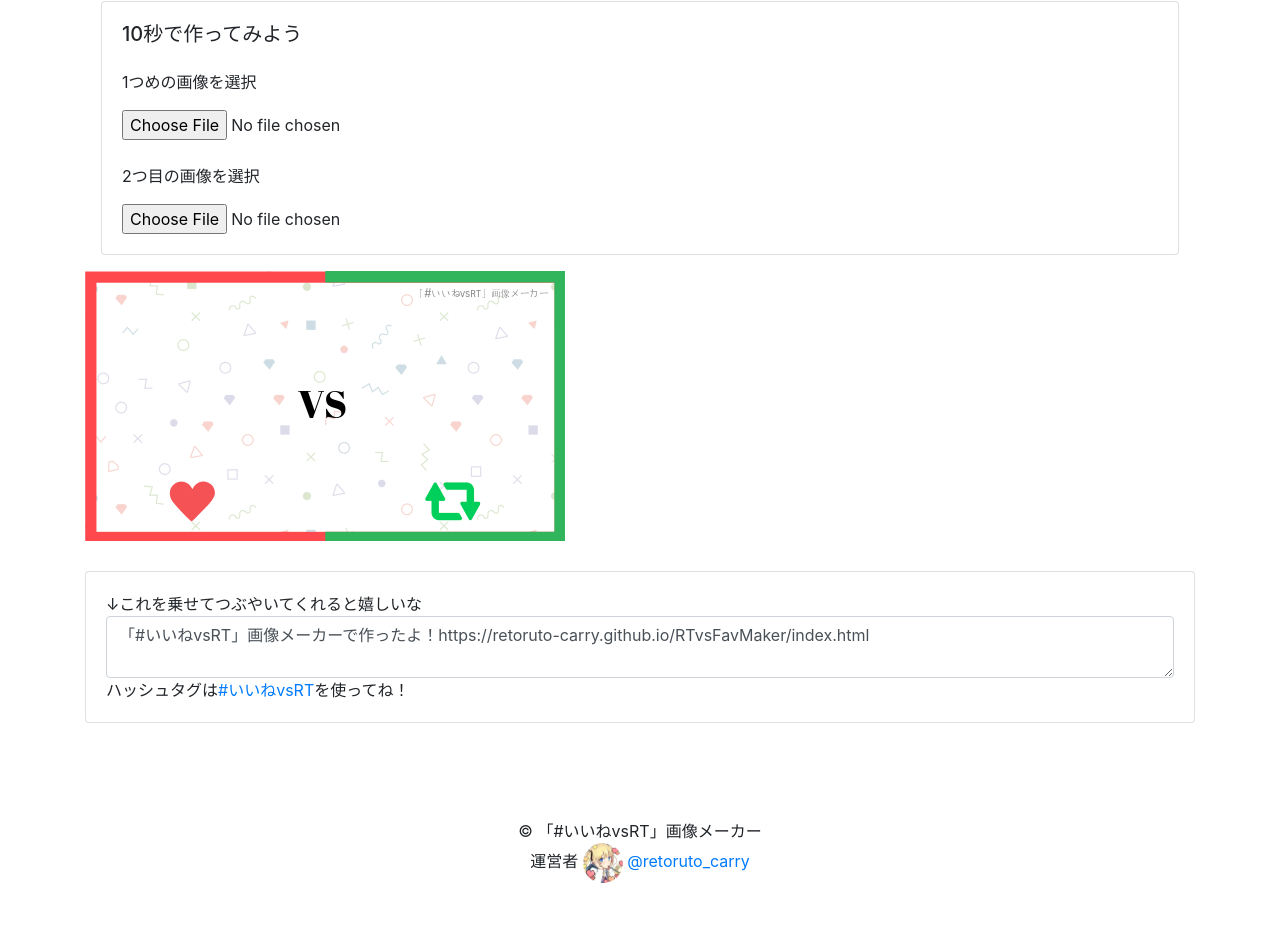
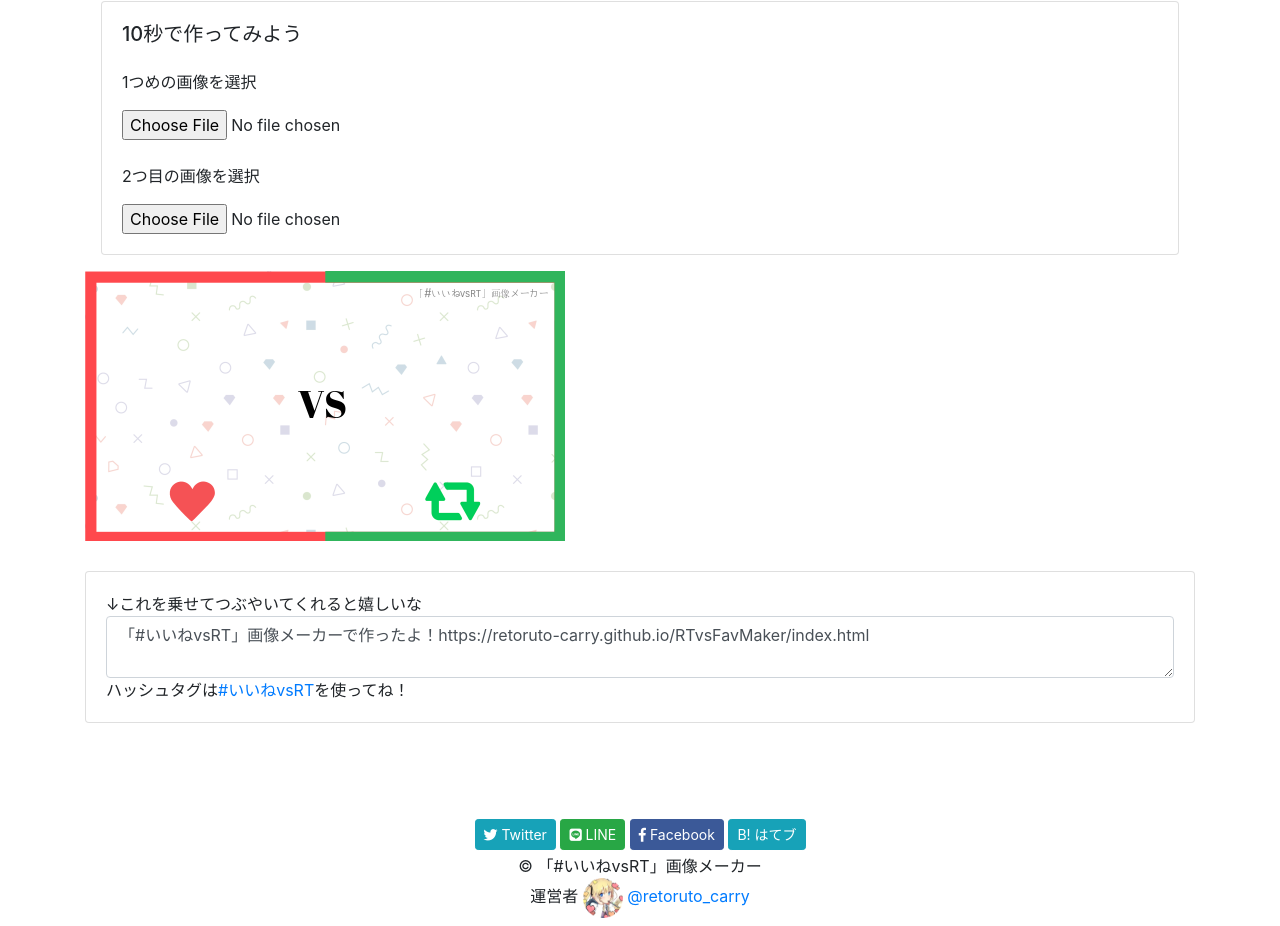
Before and after one commit to retoruto-carry/RTvsFavMaker, a plain HTML site: page index.html in a window 1280 px wide. Shown: the part 591-1517 px from the top of the page. Before the commit the page ends 1482 px from the top, so only its background shows below. Drawn offline with nearby package versions, Linux system fonts and the light colour scheme.

Commit message:
SNSシェアリンクを修正

```diff
--- a/index.html
+++ b/index.html
@@ -54,7 +54,7 @@
                 <h1 style="font-size:2rem">「#いいねvsRT」画像メーカー</h1>
                 <div class="mb-3">
                         <a class="btn btn-info btn-sm mb-1" href="http://twitter.com/share?url=https://retoruto-carry.github.io/RTvsFavMaker/index.html&amp;text=「いいねvsRT」画像メーカー。簡単にいいねとRTでせんそうを生み出す画像を作れるサービスです。%20%20%23いいねvsRT%0a" target="_blank" role="button" aria-pressed="true"><i class="fab fa-twitter"></i> Twitter</a>
-                        <a class="btn btn-success btn-sm mb-1" href="http://line.me/R/msg/text/?「#いいねvsRT」画像メーカー。簡単にツイッターでいいねとRTでせんそうを生み出す画像を作れるサービスです。%0ahttps://retoruto-carry.github.io/RTvsFavMaker/index.html" target="_blank"><i class="fab fa-line"></i> LINE</a>
+                        <a class="btn btn-success btn-sm mb-1" href="http://line.me/R/msg/text/?「いいねvsRT」画像メーカー。簡単にツイッターでいいねとRTでせんそうを生み出す画像を作れるサービスです。%0ahttps://retoruto-carry.github.io/RTvsFavMaker/index.html" target="_blank"><i class="fab fa-line"></i> LINE</a>
                         <a class="btn btn-sm btn-dark mb-1" style="background-color:#3B5998;border-color:#3B5998" href="http://www.facebook.com/share.php?u=https://retoruto-carry.github.io/RTvsFavMaker/index.html" onclick="window.open(this.href, 'FBwindow', 'width=650, height=450, menubar=no, toolbar=no, scrollbars=yes'); return false;"><i class="fab fa-facebook-f"></i> Facebook</a>
                         <a class="btn btn-info btn-sm mb-1" href="http://b.hatena.ne.jp/entry/https://retoruto-carry.github.io/RTvsFavMaker/index.html" target="_blank">B! はてブ</a>
                         </div>
@@ -98,6 +98,12 @@
 
 
         <div class="text-center mt-5 pt-5">
+            <div class="">
+                    <a class="btn btn-info btn-sm mb-1" href="http://twitter.com/share?url=https://retoruto-carry.github.io/RTvsFavMaker/index.html&amp;text=「いいねvsRT」画像メーカー。簡単にいいねとRTでせんそうを生み出す画像を作れるサービスです。%20%20%23いいねvsRT%0a" target="_blank" role="button" aria-pressed="true"><i class="fab fa-twitter"></i> Twitter</a>
+                    <a class="btn btn-success btn-sm mb-1" href="http://line.me/R/msg/text/?「いいねvsRT」画像メーカー。簡単にツイッターでいいねとRTでせんそうを生み出す画像を作れるサービスです。%0ahttps://retoruto-carry.github.io/RTvsFavMaker/index.html" target="_blank"><i class="fab fa-line"></i> LINE</a>
+                    <a class="btn btn-sm btn-dark mb-1" style="background-color:#3B5998;border-color:#3B5998" href="http://www.facebook.com/share.php?u=https://retoruto-carry.github.io/RTvsFavMaker/index.html" onclick="window.open(this.href, 'FBwindow', 'width=650, height=450, menubar=no, toolbar=no, scrollbars=yes'); return false;"><i class="fab fa-facebook-f"></i> Facebook</a>
+                    <a class="btn btn-info btn-sm mb-1" href="http://b.hatena.ne.jp/entry/https://retoruto-carry.github.io/RTvsFavMaker/index.html" target="_blank">B! はてブ</a>
+                </div>
             © 「#いいねvsRT」画像メーカー
             </div>
             <div class="text-center mb-2">
```
